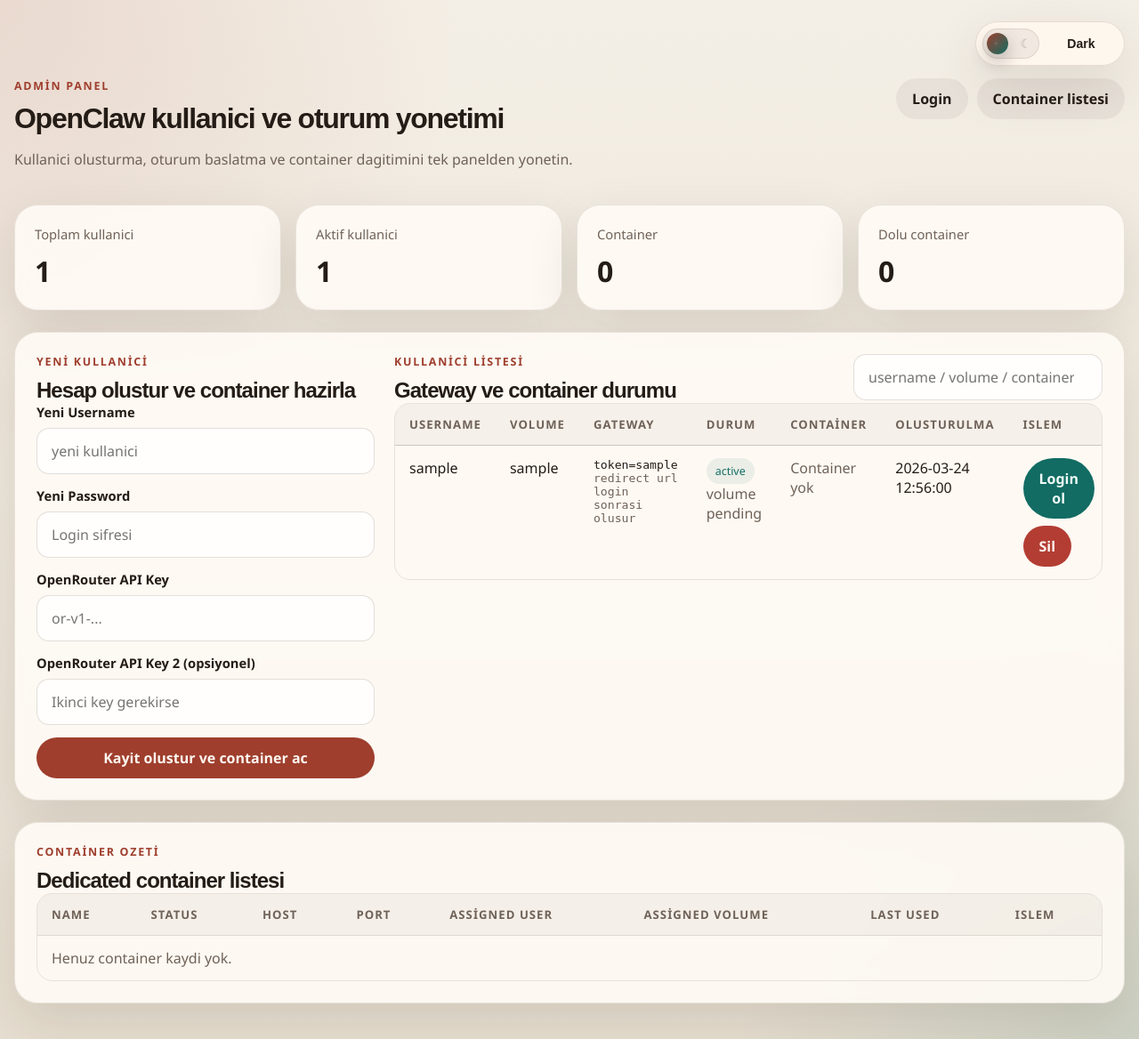
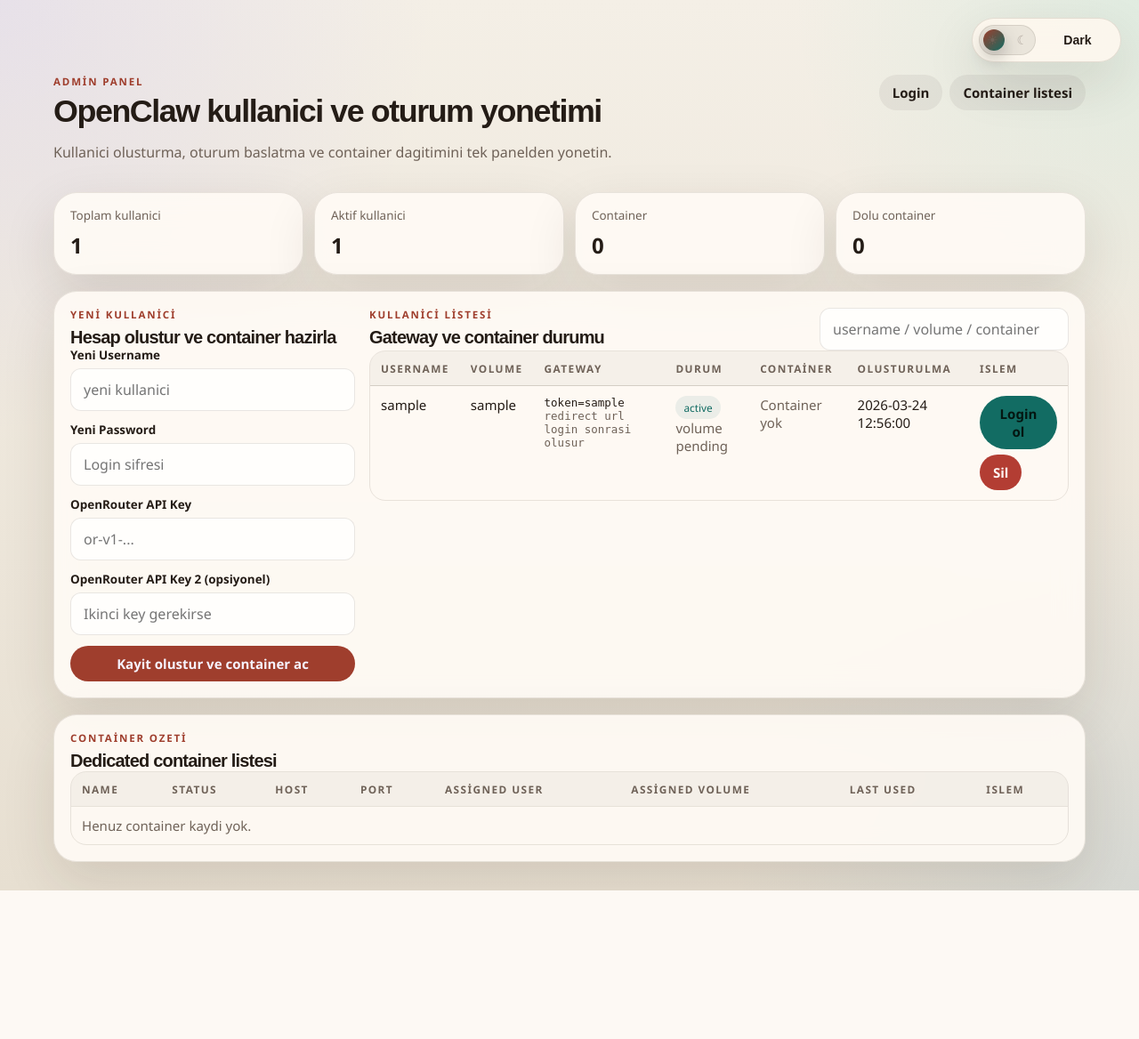
Before and after one commit to atalhatabak/openclaw-multi-instance, a Flask app: page /admin in a window 1280 px wide. Shown: the whole page at 89% size. After the commit the page ends 1001 px from the top, so only its background shows below. Run offline with Flask 3, Linux system fonts and the light colour scheme; the visitor is signed in with stand-in values (Sample User, id 1); data comes from the database, SQL or seed files in the repository; data that the repository does not hold is empty.

Commit message:
theme edit

```diff
--- a/static/style.css
+++ b/static/style.css
@@ -26,37 +26,38 @@
   --danger-row: rgba(179, 61, 51, 0.06);
   --toggle-bg: rgba(255, 248, 239, 0.85);
   --toggle-border: rgba(78, 60, 47, 0.14);
+  --toggle-track: rgba(36, 28, 22, 0.08);
   --toggle-thumb: linear-gradient(135deg, #9f3e2d, #126c63);
   color-scheme: light;
 }
 
 :root[data-theme="dark"] {
-  --bg: #090807;
-  --bg-alt: #15110d;
-  --panel: rgba(19, 16, 13, 0.84);
-  --panel-strong: rgba(27, 22, 18, 0.94);
-  --text: #f5ede3;
-  --muted: #b9ad9f;
-  --line: rgba(239, 227, 213, 0.1);
-  --brand: #ec9679;
-  --brand-strong: #f5baa6;
-  --accent: #72d2c6;
-  --warn: #f0c676;
-  --danger: #f29a90;
-  --shadow: 0 28px 80px rgba(0, 0, 0, 0.5);
-  --surface: rgba(12, 10, 8, 0.9);
-  --surface-strong: rgba(255, 255, 255, 0.07);
-  --surface-soft: rgba(255, 255, 255, 0.04);
-  --table-head: rgba(255, 255, 255, 0.05);
-  --ok-soft: rgba(114, 210, 198, 0.13);
-  --ok-row: rgba(114, 210, 198, 0.07);
-  --warn-soft: rgba(240, 198, 118, 0.14);
-  --danger-soft: rgba(242, 154, 144, 0.14);
-  --danger-row: rgba(242, 154, 144, 0.08);
-  --toggle-bg: rgba(16, 13, 11, 0.96);
-  --toggle-border: rgba(239, 227, 213, 0.1);
-  --toggle-track: rgba(255, 255, 255, 0.06);
-  --toggle-thumb: linear-gradient(135deg, #f5baa6, #72d2c6);
+  --bg: #07111f;
+  --bg-alt: #0d1728;
+  --panel: rgba(10, 18, 32, 0.82);
+  --panel-strong: rgba(13, 23, 40, 0.94);
+  --text: #e8eefc;
+  --muted: #90a0c5;
+  --line: rgba(159, 176, 226, 0.14);
+  --brand: #8b7cff;
+  --brand-strong: #a89bff;
+  --accent: #39d0b2;
+  --warn: #f2c66d;
+  --danger: #ff8a9f;
+  --shadow: 0 24px 72px rgba(1, 8, 18, 0.45);
+  --surface: rgba(8, 14, 25, 0.88);
+  --surface-strong: rgba(125, 141, 184, 0.12);
+  --surface-soft: rgba(117, 137, 192, 0.08);
+  --table-head: rgba(104, 126, 190, 0.12);
+  --ok-soft: rgba(57, 208, 178, 0.14);
+  --ok-row: rgba(57, 208, 178, 0.08);
+  --warn-soft: rgba(242, 198, 109, 0.14);
+  --danger-soft: rgba(255, 138, 159, 0.14);
+  --danger-row: rgba(255, 138, 159, 0.08);
+  --toggle-bg: rgba(8, 14, 25, 0.94);
+  --toggle-border: rgba(159, 176, 226, 0.14);
+  --toggle-track: rgba(109, 127, 181, 0.14);
+  --toggle-thumb: linear-gradient(135deg, #8b7cff, #39d0b2);
   color-scheme: dark;
 }
 
@@ -70,8 +71,9 @@
   color: var(--text);
   font-family: "IBM Plex Sans", "Segoe UI", sans-serif;
   background:
-    radial-gradient(circle at top left, rgba(159, 62, 45, 0.12), transparent 30%),
-    radial-gradient(circle at bottom right, rgba(18, 108, 99, 0.12), transparent 26%),
+    radial-gradient(circle at top left, rgba(139, 124, 255, 0.12), transparent 30%),
+    radial-gradient(circle at top right, rgba(57, 208, 178, 0.1), transparent 24%),
+    radial-gradient(circle at bottom right, rgba(66, 153, 225, 0.1), transparent 28%),
     linear-gradient(180deg, var(--bg) 0%, var(--bg-alt) 100%);
 }
 
@@ -81,8 +83,8 @@
 }
 
 .layout {
-  width: min(1320px, calc(100% - 32px));
-  margin: 24px auto 40px;
+  width: min(1240px, calc(100% - 32px));
+  margin: 20px auto 32px;
 }
 
 .layout-head {
@@ -181,13 +183,15 @@
   min-height: calc(100vh - 64px);
   display: grid;
   grid-template-columns: 1.1fr 0.9fr;
-  gap: 24px;
+  gap: 22px;
   align-items: center;
 }
 
 .admin-shell {
   display: grid;
-  gap: 24px;
+  gap: 18px;
+  max-width: 1160px;
+  margin: 0 auto;
 }
 
 .launch-shell {
@@ -207,13 +211,13 @@
 }
 
 .hero-card {
-  padding: 42px;
-  min-height: 440px;
+  padding: 34px;
+  min-height: 400px;
   display: grid;
   align-content: center;
-  gap: 18px;
+  gap: 14px;
   background:
-    linear-gradient(135deg, rgba(159, 62, 45, 0.12), rgba(18, 108, 99, 0.08)),
+    linear-gradient(135deg, rgba(139, 124, 255, 0.14), rgba(57, 208, 178, 0.08)),
     var(--panel-strong);
 }
 
@@ -226,13 +230,13 @@
 }
 
 .hero-card h1 {
-  font-size: clamp(2.4rem, 4vw, 4rem);
-  line-height: 0.98;
+  font-size: clamp(2.2rem, 3.8vw, 3.5rem);
+  line-height: 1;
   max-width: 10ch;
 }
 
 .hero-note {
-  padding: 16px 18px;
+  padding: 14px 16px;
   border-radius: var(--radius-md);
   background: var(--surface-soft);
   border: 1px solid var(--line);
@@ -240,7 +244,7 @@
 }
 
 .panel {
-  padding: 24px;
+  padding: 18px;
 }
 
 .auth-panel {
@@ -265,7 +269,7 @@
 }
 
 .profile-note {
-  margin: 18px 0;
+  margin: 14px 0;
 }
 
 .topbar,
@@ -273,21 +277,31 @@
 .panel-header.compact {
   display: flex;
   justify-content: space-between;
-  gap: 16px;
+  gap: 14px;
   align-items: flex-start;
+}
+
+.topbar h1 {
+  font-size: clamp(1.8rem, 2.8vw, 2.6rem);
+  line-height: 1.02;
+}
+
+.panel-header h2 {
+  font-size: 1.25rem;
+  line-height: 1.08;
 }
 
 .topnav {
   display: flex;
-  gap: 10px;
+  gap: 8px;
   flex-wrap: wrap;
 }
 
 .eyebrow {
-  margin: 0 0 10px;
-  font-size: 0.78rem;
+  margin: 0 0 8px;
+  font-size: 0.72rem;
   text-transform: uppercase;
-  letter-spacing: 0.14em;
+  letter-spacing: 0.16em;
   color: var(--brand);
   font-weight: 700;
 }
@@ -300,28 +314,28 @@
 .stats-grid {
   display: grid;
   grid-template-columns: repeat(4, minmax(0, 1fr));
-  gap: 16px;
+  gap: 12px;
 }
 
 .stat-card {
-  padding: 22px;
+  padding: 16px 18px;
   display: grid;
-  gap: 10px;
+  gap: 8px;
 }
 
 .stat-card span {
   color: var(--muted);
-  font-size: 0.92rem;
+  font-size: 0.84rem;
 }
 
 .stat-card strong {
-  font-size: 2rem;
+  font-size: 1.5rem;
 }
 
 .split-panel {
   display: grid;
-  grid-template-columns: 380px minmax(0, 1fr);
-  gap: 22px;
+  grid-template-columns: 320px minmax(0, 1fr);
+  gap: 16px;
 }
 
 .panel-section {
@@ -330,12 +344,12 @@
 
 .form-grid {
   display: grid;
-  gap: 14px;
+  gap: 12px;
 }
 
 .field {
   display: grid;
-  gap: 8px;
+  gap: 6px;
 }
 
 .field-wide {
@@ -343,23 +357,23 @@
 }
 
 .field span {
-  font-size: 0.92rem;
+  font-size: 0.84rem;
   font-weight: 600;
 }
 
 input {
   width: 100%;
-  border: 1px solid rgba(78, 60, 47, 0.16);
-  border-radius: 14px;
+  border: 1px solid var(--line);
+  border-radius: 12px;
   background: var(--surface);
-  padding: 14px 16px;
+  padding: 12px 14px;
   color: var(--text);
   font: inherit;
 }
 
 input:focus {
-  outline: 2px solid rgba(159, 62, 45, 0.18);
-  border-color: rgba(159, 62, 45, 0.36);
+  outline: 2px solid rgba(139, 124, 255, 0.24);
+  border-color: rgba(139, 124, 255, 0.42);
 }
 
 .search-input {
@@ -369,9 +383,10 @@
 .btn {
   border: 0;
   border-radius: 999px;
-  padding: 12px 18px;
+  padding: 10px 15px;
   font: inherit;
-  font-weight: 700;
+  font-weight: 650;
+  font-size: 0.94rem;
   cursor: pointer;
   transition: transform 150ms ease, opacity 150ms ease, background-color 150ms ease;
 }
@@ -382,12 +397,12 @@
 
 .btn.primary {
   background: var(--brand);
-  color: #fff7f0;
+  color: #f6f3ff;
 }
 
 .btn.secondary {
   background: var(--accent);
-  color: #effcf8;
+  color: #041611;
 }
 
 .btn.ghost {
@@ -407,11 +422,11 @@
 
 .flash-wrap {
   display: grid;
-  gap: 12px;
+  gap: 10px;
 }
 
 .flash {
-  padding: 14px 16px;
+  padding: 12px 14px;
   border-radius: var(--radius-sm);
   border: 1px solid var(--line);
   background: var(--surface);
@@ -437,20 +452,21 @@
   width: 100%;
   border-collapse: collapse;
   min-width: 760px;
+  font-size: 0.94rem;
 }
 
 .table th,
 .table td {
-  padding: 14px 16px;
+  padding: 11px 12px;
   border-bottom: 1px solid var(--line);
   text-align: left;
   vertical-align: top;
 }
 
 .table thead th {
-  font-size: 0.82rem;
+  font-size: 0.74rem;
   text-transform: uppercase;
-  letter-spacing: 0.08em;
+  letter-spacing: 0.12em;
   color: var(--muted);
   background: var(--table-head);
 }
@@ -473,9 +489,9 @@
 .badge {
   display: inline-flex;
   align-items: center;
-  padding: 6px 10px;
+  padding: 5px 9px;
   border-radius: 999px;
-  font-size: 0.78rem;
+  font-size: 0.74rem;
   background: var(--surface-strong);
 }
 
@@ -491,7 +507,7 @@
 
 .mono {
   font-family: "IBM Plex Mono", "SFMono-Regular", monospace;
-  font-size: 0.82rem;
+  font-size: 0.78rem;
 }
 
 .empty-cell {
@@ -500,7 +516,7 @@
 
 .action-stack {
   display: flex;
-  gap: 8px;
+  gap: 6px;
   flex-wrap: wrap;
 }
 
```
